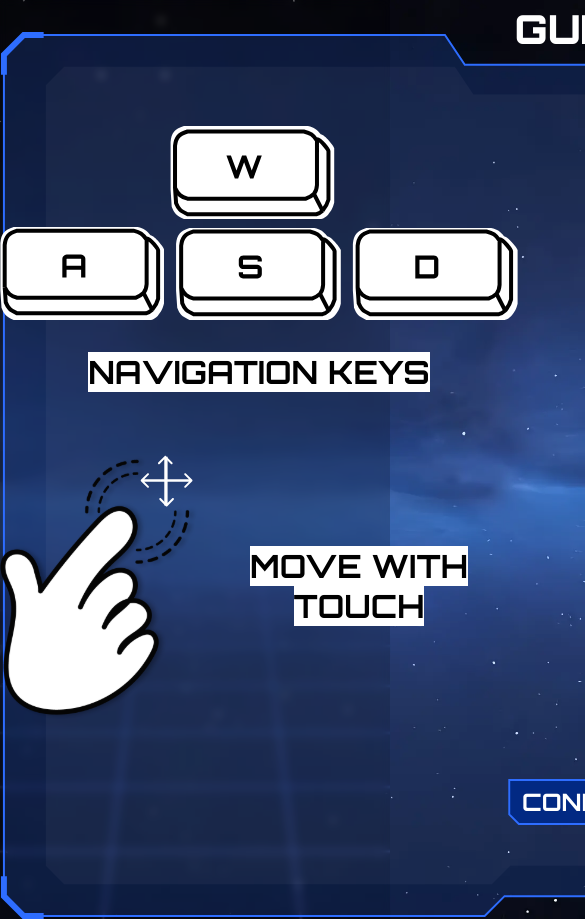
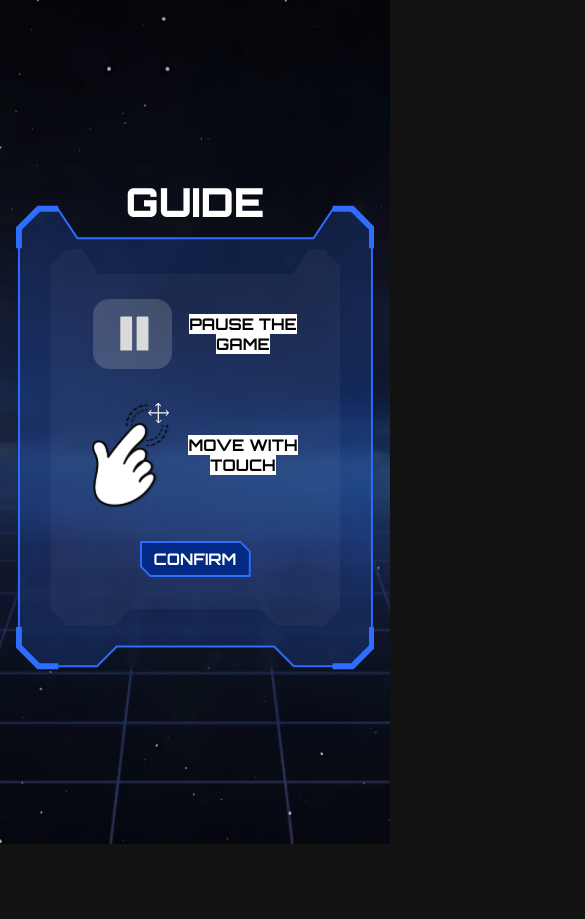
Before and after one commit to CodectiveOrg/snake-frontend, a React (Vite) app: page /guide in a window 390 px wide. Shown: the top 919 px of the page, 585 px wide, since content can reach past the window. After the commit the page ends 844 px from the top, so only its background shows below. Built offline with nearby package versions, Linux system fonts and the light colour scheme; a web font is replaced by a local one.

Commit message:
Implement Responsive Guide Page (#30)
* [ADD] basic responsive

* [CHANGE] images width

* [ADD] responsive for small desktop

* [REMOVE] comment

* [REFACTOR] responsiveness

---------

Co-authored-by: BijanProgrammer <bijaneisapour@gmail.com>

```diff
--- a/src/components/button/button.module.css
+++ b/src/components/button/button.module.css
@@ -11,7 +11,7 @@
 
   scale: 1;
 
-  font-size: 1.5rem;
+  font-size: clamp(1rem, -0.5rem + 2vw, 1.5rem);
   font-weight: 700;
 
   text-align: center;
--- a/src/pages/guide/guide.module.css
+++ b/src/pages/guide/guide.module.css
@@ -10,20 +10,24 @@
     .content {
       display: grid;
       grid-template-columns: 1fr 1fr;
-      column-gap: 8rem;
+      column-gap: clamp(2rem, -16rem + 24vw, 8rem);
       row-gap: 2rem;
+
+      padding-inline: 4rem;
 
       .group {
         justify-self: center;
 
         display: grid;
-        row-gap: 2rem;
+        row-gap: clamp(1rem, -2rem + 4vw, 2rem);
 
         max-block-size: 21rem;
 
         img {
           align-self: center;
           justify-self: center;
+
+          max-inline-size: clamp(16rem, -32rem + 64vw, 32rem);
         }
 
         .writings {
@@ -38,19 +42,29 @@
 
             display: inline;
 
-            font-size: 2rem;
+            font-size: clamp(1rem, -2rem + 4vw, 2rem);
             font-weight: 700;
 
             text-transform: uppercase;
+            white-space: pre-line;
           }
         }
 
         &.horizontal {
           grid-template-columns: auto 1fr;
+          gap: clamp(1rem, -2rem + 4vw, 2rem);
+
+          img {
+            max-inline-size: clamp(5rem, -16rem + 28vw, 12rem);
+          }
 
           .writings {
             max-inline-size: 20rem;
           }
+        }
+
+        &.only-phone {
+          display: none;
         }
       }
 
@@ -63,3 +77,23 @@
     }
   }
 }
+
+@media (width <= 720px) {
+  .guide {
+    .pane {
+      .content {
+        grid-template-columns: 1fr;
+
+        .group {
+          &.only-phone {
+            display: grid;
+          }
+
+          &.only-desktop {
+            display: none;
+          }
+        }
+      }
+    }
+  }
+}
--- a/src/pages/guide/guide.page.tsx
+++ b/src/pages/guide/guide.page.tsx
@@ -12,32 +12,44 @@ type Item = {
   title: string;
   orientation: "horizontal" | "vertical";
   alt: string;
+  displayOn: "only-phone" | "only-desktop" | "";
 };
 
 const items: Item[] = [
+  {
+    image: "/illustrations/pause.svg",
+    title: "Pause the\nGame",
+    orientation: "horizontal",
+    alt: "Pause Button",
+    displayOn: "only-phone",
+  },
   {
     image: "/illustrations/wasd.svg",
     title: "Navigation Keys",
     orientation: "vertical",
     alt: "W, A, S and D Buttons",
+    displayOn: "only-desktop",
   },
   {
     image: "/illustrations/escape-button.svg",
-    title: "Access Game Menu",
+    title: "Access Game\nMenu",
     orientation: "horizontal",
     alt: "Escape Button",
+    displayOn: "only-desktop",
   },
   {
     image: "/illustrations/gesture.svg",
-    title: "Move With Touch",
+    title: "Move With\nTouch",
     orientation: "horizontal",
     alt: "Gesture",
+    displayOn: "",
   },
   {
     image: "/illustrations/pause-button.svg",
-    title: "Pause the Game",
+    title: "Pause the\nGame",
     orientation: "vertical",
     alt: "Space, Enter and P Buttons",
+    displayOn: "only-desktop",
   },
 ];
 
@@ -53,7 +65,11 @@ export default function GuidePage(): ReactNode {
         {items.map((item) => (
           <div
             key={item.title}
-            className={clsx(styles.group, styles[item.orientation])}
+            className={clsx(
+              styles.group,
+              styles[item.displayOn],
+              styles[item.orientation],
+            )}
           >
             <img src={item.image} alt={item.alt} />
             <div className={styles.writings}>
```
Also changed, not shown: public/illustrations/pause.svg (added).
